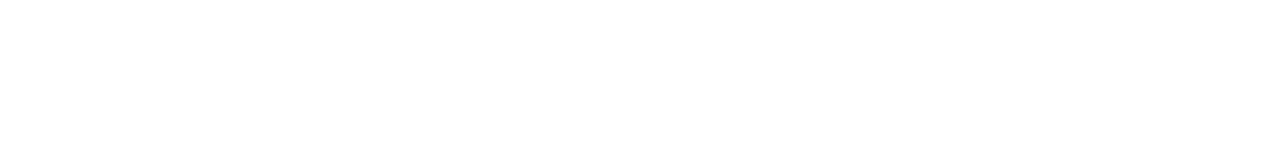
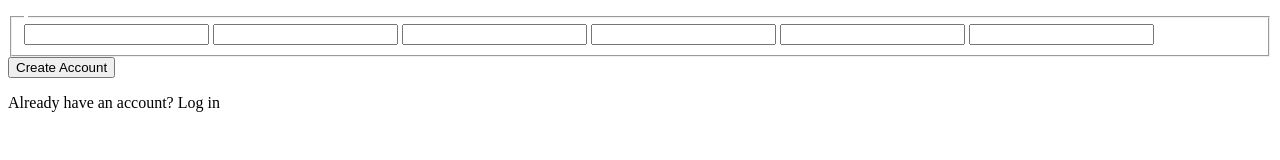
Before and after one commit to crespire/signup_form, a plain HTML site: page index.html in a window 1280 px wide. Drawn offline with Linux system fonts and the light colour scheme.

Commit message:
Update HTML skeleton with base elements

```diff
--- a/index.html
+++ b/index.html
@@ -7,6 +7,22 @@
     <title>Sign Up Form</title>
 </head>
 <body>
-
+    <div class="sidebar"></div>
+    <div class="main">
+        <p></p>
+        <form action="">
+            <fieldset>
+                <legend></legend>
+                <input type="text">
+                <input type="text">
+                <input type="text">
+                <input type="text">
+                <input type="text">
+                <input type="text">
+            </fieldset>
+            <button>Create Account</button>
+        </form>
+        <p>Already have an account? <a>Log in</a></p>
+    </div>
 </body>
 </html>
```
